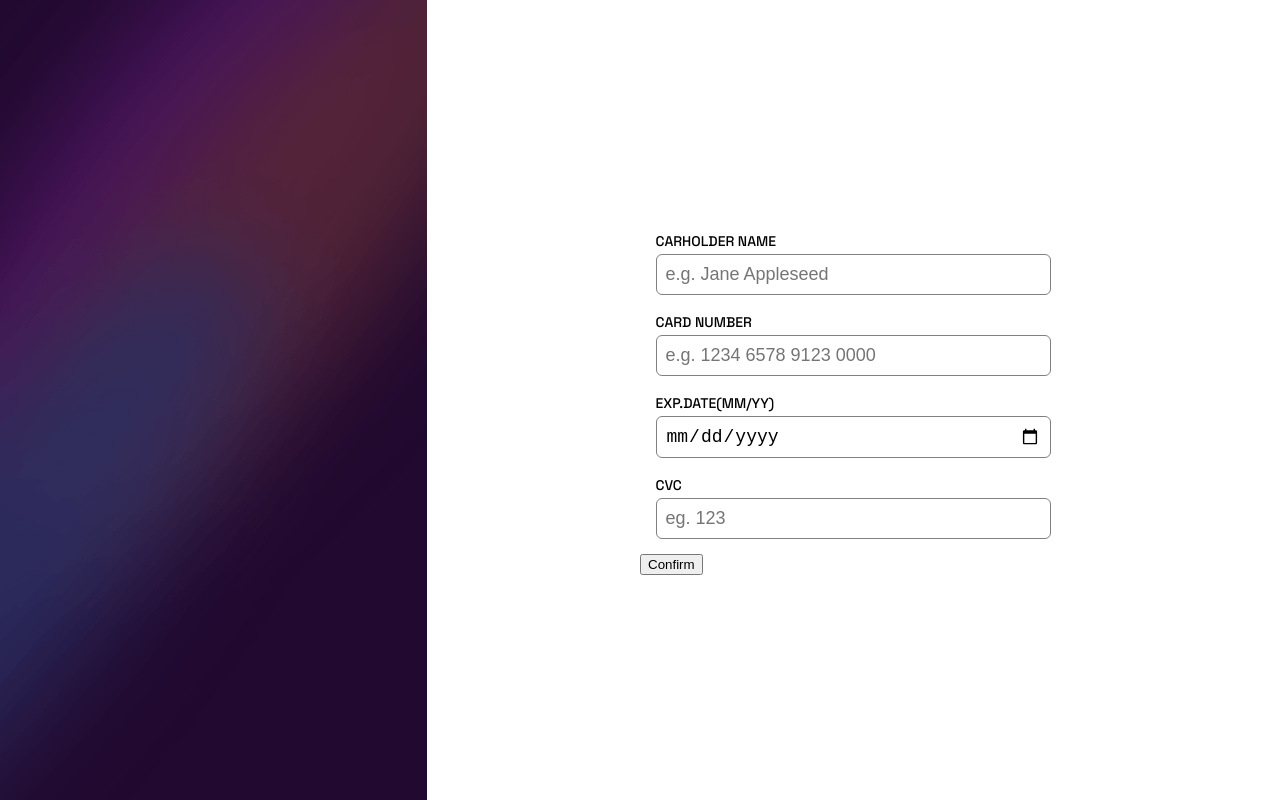
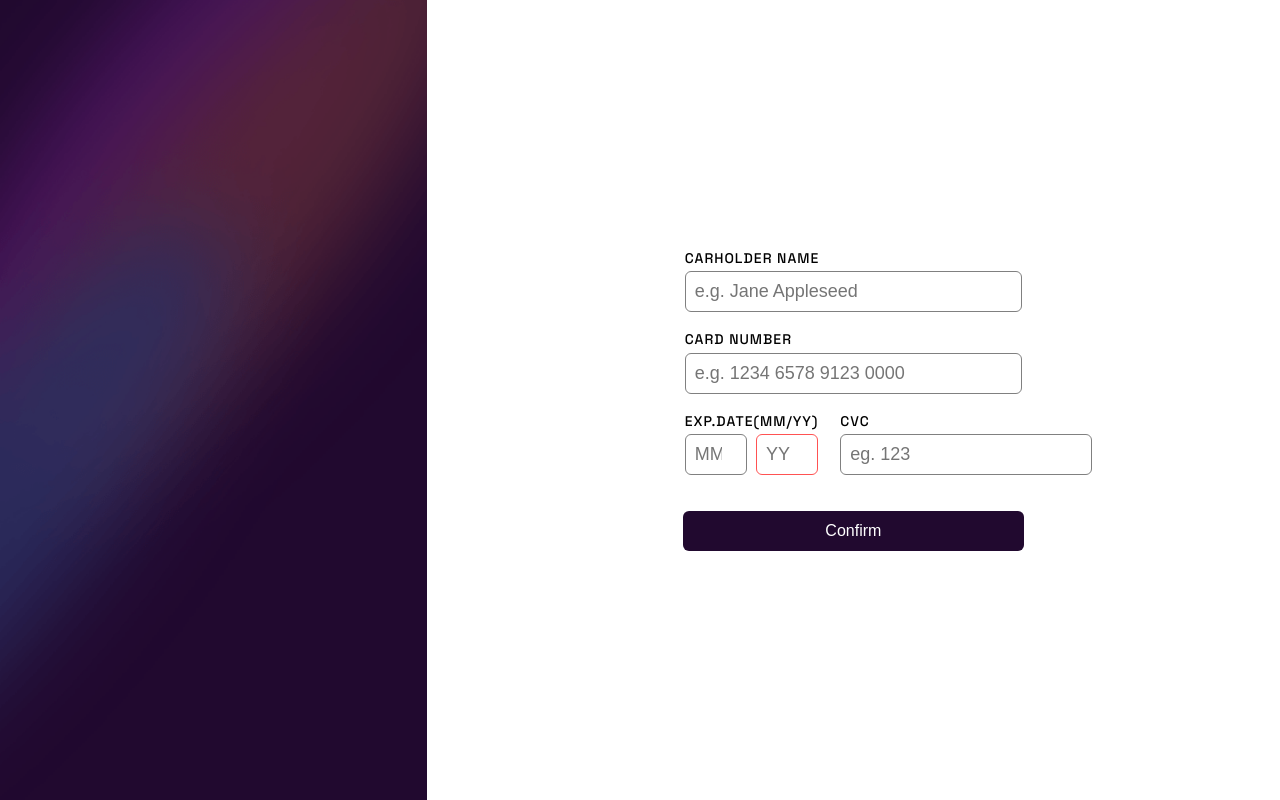
Before and after one commit to AitorGallardo/Interactive-card-form, a React (Vite) app: page / in a window 1280 px wide. Built offline with nearby package versions, Linux system fonts and the light colour scheme.

Commit message:
gave up on validation and card num formatting

```diff
--- a/src/App.css
+++ b/src/App.css
@@ -13,6 +13,7 @@ body {
   flex: 1;
   background-image: url('./assets/bg-main-desktop.png');
   background-repeat: no-repeat;
+  background-size: cover;
 }
 .app__container-background_right {
   flex: 2;
--- a/src/components/form/Form.css
+++ b/src/components/form/Form.css
@@ -1,3 +1,74 @@
-.form__container{
-    width: 50%;
+.form__container {
+  width: 40%;
+  display: flex;
+  flex-direction: column;
+  gap: 1rem;
 }
+
+.form__third-row {
+  display: flex;
+  gap: 1rem;
+}
+
+.form__container-exp_date {
+  flex: 1;
+  display: flex;
+  flex-direction: column;
+  gap: 0.25rem;
+  border: none;
+}
+.form__third-row__second-field {
+  flex: 2;
+}
+.form__container-xp_date-label {
+  text-transform: uppercase;
+  font-size: 14px;
+  letter-spacing: 1px;
+}
+
+.form__container-exp_date-inputs {
+  display: flex;
+  gap: 0.5rem;
+}
+
+.form__container-exp_date-inputs input {
+  width: 50%;
+  padding: 0.5rem;
+  border-radius: 6px;
+  font-size: 18px;
+  border: 1px solid grey;
+}
+
+.form__container-exp_date-inputs input:focus {
+  outline: none;
+  padding: 0.5rem;
+  border-radius: 6px;
+  border: double 1px transparent;
+  background-image: linear-gradient(white, white),
+    linear-gradient(to right, var(--active-color-from), var(--active-color-to));
+  background-origin: border-box;
+  background-clip: padding-box, border-box;
+}
+
+.form__container-exp_date-inputs input:invalid {
+  border: 1px solid var(--error-color);
+}
+
+.form__container-exp_date span {
+    display: none;
+  font-size: 12px;
+  color: var(--error-color);
+}
+
+.form__button {
+  font-size: 16px;
+  padding: 0.6rem;
+  width: 100%;
+  border-radius: 6px;
+  outline: none;
+  border: none;
+  color: var(--white-color);
+  background-color: var(--very-dark-gray-violet-color);
+  margin-top: 1rem;
+  cursor: pointer;
+}
--- a/src/components/form/Form.jsx
+++ b/src/components/form/Form.jsx
@@ -1,9 +1,29 @@
-import './Form.css'
+import './Form.css';
 import { useField } from '../../hooks/useField';
 import { Input } from '../input/Input';
 
 export const Form = () => {
+  const cardNumberRegex =
+    '^(?:4[0-9]{12}(?:[0-9]{3})?|5[1-5][0-9]{14}|6(?:011|5[0-9][0-9])[0-9]{12}|3[47][0-9]{13})$';
+  const formatField = (value) => {
+    console.log('value?', value);
+    // Remove all non-numeric characters from the value
+    const idk = value.replace(/\D/g, '');
+    console.log('idk',idk);
+    if (idk.length < 3 ) {
+      console.log('VALUEVALUE',value);
+      return value;
+    }
+    // Format the value as groups of four digits separated by spaces
+    const matches = value.match(/\d{4}/g);
+    console.log('matches',matches);
+    const formattedValue = matches ? matches.join(' ') : '';
+    console.log('formatedvalue', formattedValue);
+    return formattedValue;
+  };
+
   const carholderName = useField('text');
+  const cardNumber = useField({ type: 'text', formatField });
 
   const handleSubmit = (event) => {
     event.preventDefault();
@@ -11,14 +31,27 @@ export const Form = () => {
     const formData = new FormData(form);
     const data = Object.fromEntries(formData.entries());
   };
+
+  const handleMaxNumbers = (event) => {
+    const input = event.currentTarget;
+    if (input.value.length > 2) input.value = input.value.slice(0, 2);
+
+    if (input.validity.valid) {
+      errorCampo.style.display = 'none';
+    } else {
+      errorCampo.style.display = 'block';
+    }
+  };
+
   return (
-    <div className='form__container'>
-      <form onSubmit={() => handleSubmit()}>
+    <form className='form__container' onSubmit={() => handleSubmit()}>
       <Input
         id='carholderName'
         name='carholderName'
         label='carholder name'
         placeholder='e.g. Jane Appleseed'
+        errMessage='Wrong format, characters only'
+        pattern='^[A-Za-z ]+$'
         {...carholderName}
       />
       <Input
@@ -26,24 +59,49 @@ export const Form = () => {
         name='number'
         label='card number'
         placeholder='e.g. 1234 6578 9123 0000'
-          type='text'
+        // pattern={cardNumberRegex}
+        {...cardNumber}
       />
-        <Input
+      {/* <Input
           id='date'
           name='date'
           label='exp.date(mm/yy)'
           placeholder=''
           type='date'
+        /> */}
+      <div className='form__third-row'>
+        <fieldset className='form__container-exp_date'>
+          <label className='form__container-xp_date-label'>
+            exp.date(mm/yy)
+          </label>
+          <div className='form__container-exp_date-inputs'>
+            <input
+              type='number'
+              onInput={handleMaxNumbers}
+              min='1'
+              max='12'
+              placeholder='MM'
             />
+            <input
+              type='number'
+              onInput={handleMaxNumbers}
+              placeholder='YY'
+              required
+            />
+          </div>
+          <span id='error-campo'>Este campo es obligatorio.</span>
+        </fieldset>
+        <div className='form__third-row__second-field'>
           <Input
             id='cvc'
             name='cvc'
             label='cvc'
             placeholder='eg. 123'
-          type='text'
+            type='number'
           />
-        <button>Confirm</button>
+        </div>
+      </div>
+      <button className='form__button'>Confirm</button>
     </form>
-    </div>
   );
 };
--- a/src/components/input/Input.css
+++ b/src/components/input/Input.css
@@ -3,6 +3,7 @@
   flex-direction: column;
   gap: 0.25rem;
   border: none;
+  letter-spacing: 1px;
 }
 
 .input__label {
@@ -42,6 +43,11 @@ input:focus {
   background-clip: padding-box, border-box;
 }
 
-.input__error {
-  background: var(--error-color);
+input:invalid {
+  border: 1px solid var(--error-color);
 }
+
+.error-campo {
+  font-size: 12px;
+  color: var(--error-color);
+}
--- a/src/components/input/Input.jsx
+++ b/src/components/input/Input.jsx
@@ -1,10 +1,44 @@
-import './Input.css'
-export const Input = ({id,name,label,placeholder,type,...props})=>{
+import PropTypes from 'prop-types';
+import './Input.css';
+export const Input = ({
+  id,
+  name,
+  label,
+  placeholder,
+  errMessage,
+  isRequired = false,
+  pattern='^(.|\n)*$',
+  type,
+  isValid = true,
+  ...props
+}) => {
+  return (
+    <fieldset className='input__container'>
+      <label className='input__label' htmlFor={id}>
+        {label}
+      </label>
+      <input
+        type={type}
+        id={id}
+        name={name}
+        placeholder={placeholder}
+        required={isRequired}
+        pattern={pattern}
+        {...props}
+      />
+      {!isValid && <span className='error-campo'>{errMessage}</span>}
+    </fieldset>
+  );
+};
 
-    return(
-        <fieldset className="input__container">
-            <label className='input__label' htmlFor={id}>{label}</label>
-            <input type={type} id={id} name={name} placeholder={placeholder} {...props}/>
-        </fieldset>
-    )
-}
+Input.propTypes = {
+  id: PropTypes.string.isRequired,
+  name: PropTypes.string.isRequired,
+  label: PropTypes.string.isRequired,
+  placeholder: PropTypes.string,
+  errMessage: PropTypes.string,
+  isRequired: PropTypes.bool,
+  pattern: PropTypes.string,
+  type: PropTypes.oneOf(['text', 'password', 'email','number']),
+  isValid: PropTypes.bool,
+};
--- a/src/hooks/useField.js
+++ b/src/hooks/useField.js
@@ -1,15 +1,23 @@
 import { useState } from 'react';
 
-export const useField = ({ type }) => {
+export const useField = ({ type, formatField }) => {
   const [value, setValue] = useState('');
+  const [isValid, setisValid] = useState(true);
 
   const onChange = (event) => {
     setValue(event.target.value);
+    setisValid(event.target.validity.valid);
+    if(formatField){
+      // console.log('enrra ',);
+      const newValue = formatField(event.target.value);
+      setValue(newValue)
+    }
   };
 
   return {
     type,
     value,
+    isValid,
     onChange,
   };
 };
--- a/src/index.css
+++ b/src/index.css
@@ -11,3 +11,7 @@
   font-size: 18px;
   font-family: 'Space Grotesk', sans-serif;
 }
+
+fieldset{
+  padding: 0;
+}
```
Lines whose indentation alone changed are shown as unchanged.
